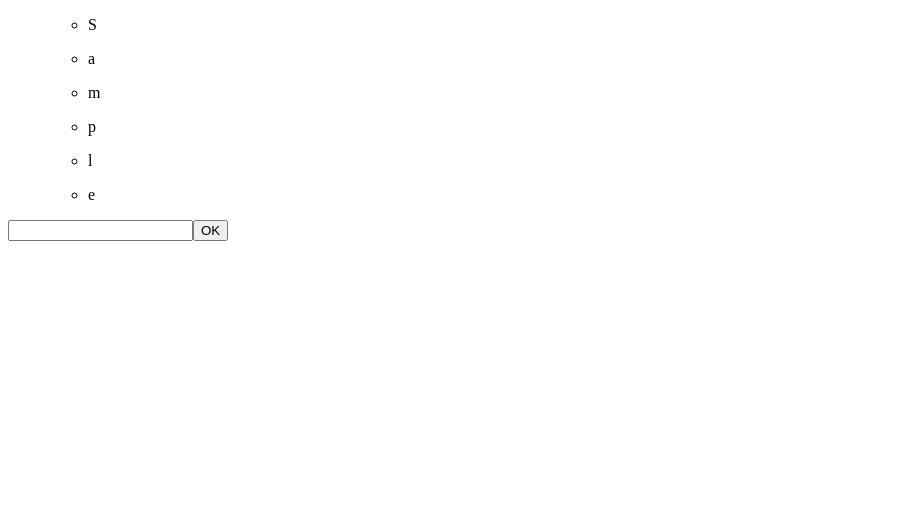
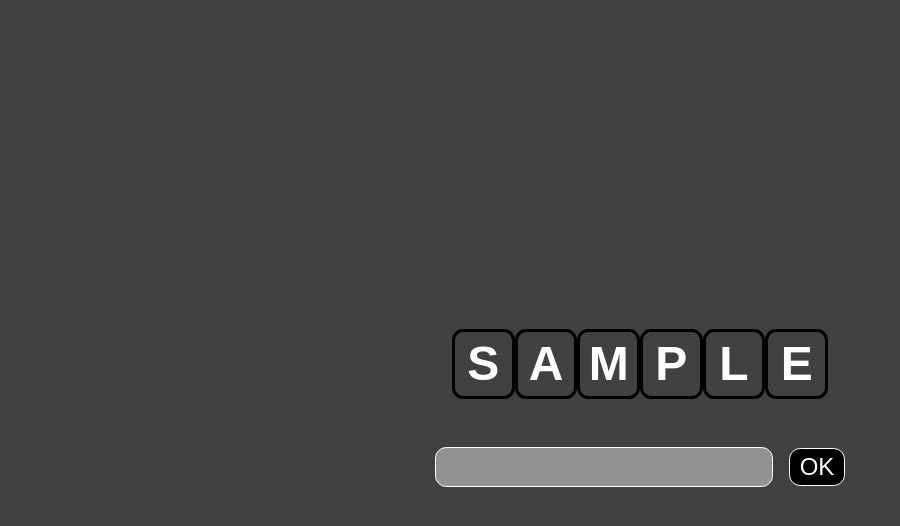
Before and after one commit to WilliamMatton/b7-wordle-with-highscore, a React app in the folder frontend/: page / in a window 1280 px wide. Both pictures are taken after typing "Sample" into the empty fields and a click on the button "OK". Shown: the top 526 px of the page, without its empty margins (0-900 px from the left). Built offline with nearby package versions, Linux system fonts and the light colour scheme; the HTML template or start-up script is replaced by a standard one.

Commit message:
Add initial styling for the app.

```diff
--- a/frontend/src/index.css
+++ b/frontend/src/index.css
@@ -0,0 +1,93 @@
+body {
+  background-color: #414141;
+  font-family: sans-serif;
+  margin: 0;
+  padding: 0;
+}
+
+.app {
+  align-items: center;
+  display: flex;
+  flex-direction: column;
+  justify-content: center;
+  height: 100vh;
+  width: 100vw;
+}
+
+.wordForm {
+  margin-top: 2rem;
+}
+
+.wordFormInput {
+  background-color: #929292;
+  border: 0.1rem solid white;
+  border-radius: 0.7rem;
+  font-size: 1.5rem;
+  height: 2rem;
+  margin-right: 1rem;
+  padding: 0.2rem 0.5rem;
+  width: 20rem;
+}
+
+.wordFormSubmitButton {
+  background-color: black;
+  border: 0.1rem solid white;
+  border-radius: 0.7rem;
+  color: white;
+  font-size: 1.5rem;
+  height: 2.4rem;
+  width: 3.5rem;
+}
+
+.wordFormSubmitButton:hover {
+  background-color: #414141;
+  cursor: pointer;
+}
+
+.guessList {
+  align-items: center;
+  display: flex;
+  flex-direction: column;
+  gap: 1rem;
+  list-style: none;
+  padding: 0;
+  width: 23.5rem;
+}
+
+.guessLetters {
+  display: flex;
+  flex-direction: row;
+  justify-content: space-between;
+  font-size: 3rem;
+  list-style: none;
+  padding: 0;
+  width: 100%;
+}
+
+.letterItem {
+  border: 0.2rem solid black;
+  border-radius: 0.7rem;
+  align-content: center;
+  height: 4rem;
+  width: 4rem;
+}
+
+.guessLetter {
+  color: white;
+  font-weight: bold;
+  margin: 0;
+  text-align: center;
+  text-transform: capitalize;
+}
+
+.correct {
+  background-color: #0c8d07;
+}
+
+.incorrect {
+  background-color: #af0202;
+}
+
+.misplaced {
+  background-color: #aeb911;
+}
```
